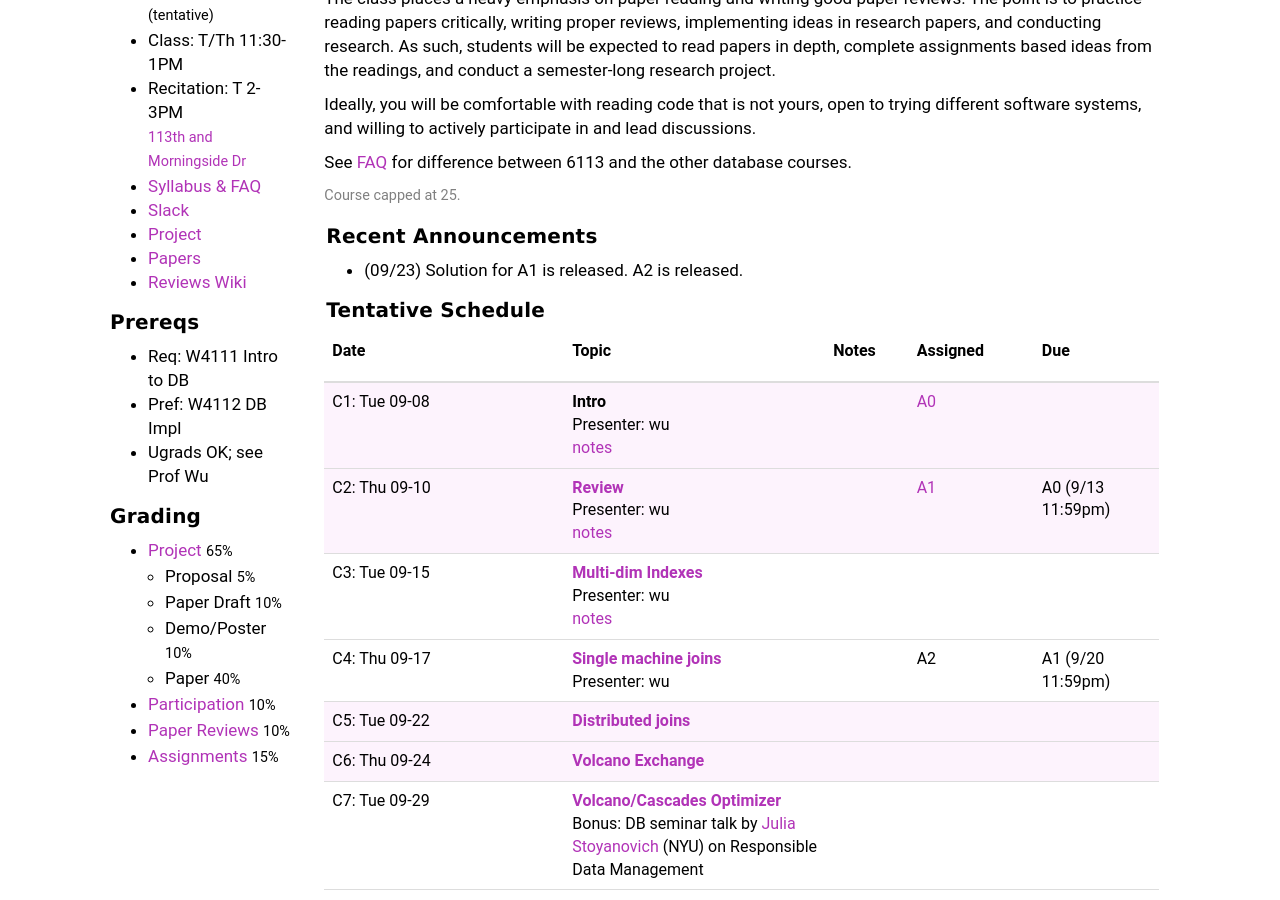
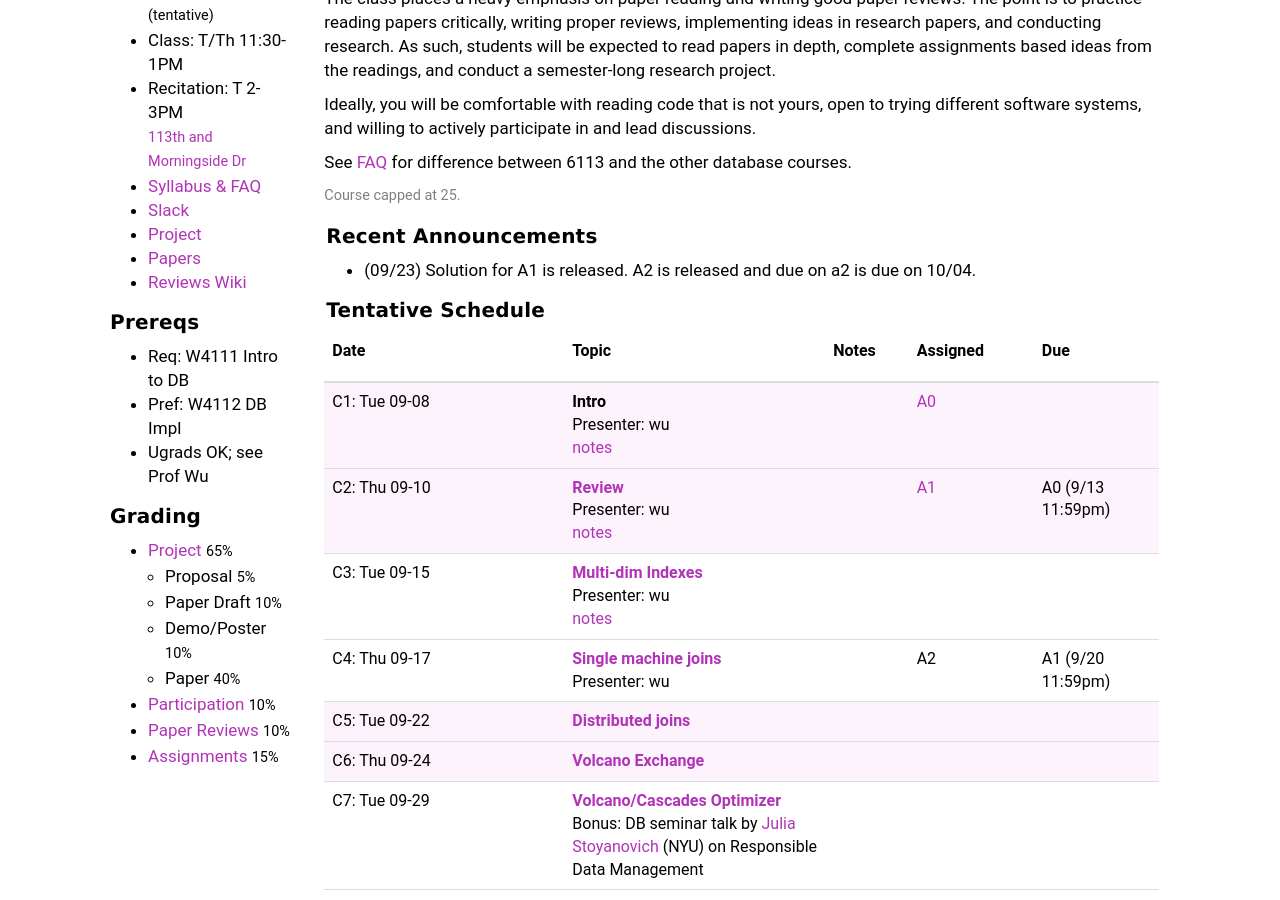
Before and after one commit to w6113/website_fall2020, a Jekyll site: the page built from index.md, in a window 1280 px wide and 900 px high, scrolled down 361 px. Built offline with Jekyll 4.4.1, drawn with Linux system fonts in a browser that asks for light colours.

Commit message:
Update index.md

```diff
--- a/index.md
+++ b/index.md
@@ -18,7 +18,7 @@ See [FAQ](./syllabus#faq) for difference between 6113 and the other database cou
 
 
 #### Recent Announcements
-* (09/23) Solution for A1 is released. A2 is released.
+* (09/23) Solution for A1 is released. A2 is released and due on a2 is due on 10/04.
 
 
 #### Tentative Schedule
```
